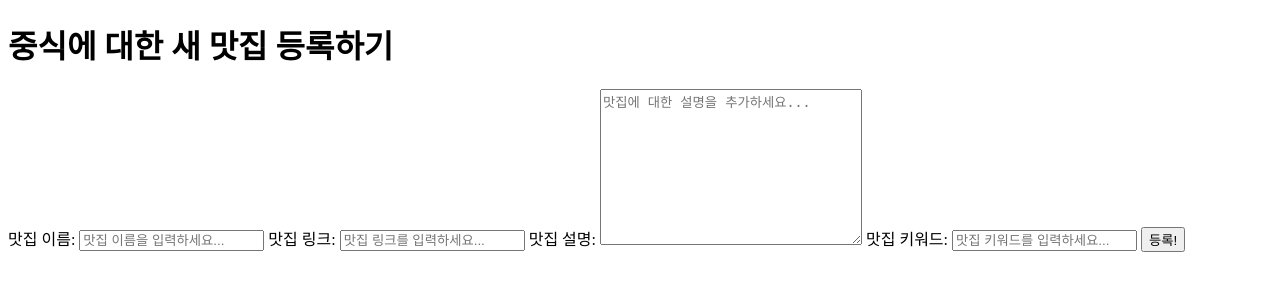
After one commit to sparklaunch/Gourmet, a Django app: page /gourmets/1/restaurants/new_restaurant in a window 1280 px wide. The commit adds this page. Shown: the top 300 px of the page. Run offline with Django 3.2, Linux system fonts and the light colour scheme; data comes from the database, SQL or seed files in the repository; both versions use the stored data as it was after the commit.

Commit message:
Add new_restaurant.html

```diff
--- a/Michelin/templates/new_category.html
+++ b/Michelin/templates/new_category.html
@@ -11,7 +11,7 @@
     <form action="{% url 'michelin:create_category' %}" method="POST">
         {% csrf_token %}
         <label for="name">카테고리 이름:</label>
-        <input type="text" name="name" id="name">
+        <input type="text" name="name" id="name" placeholder="카테고리 이름을 입력하세요...">
         <button type="submit">생성!</button>
     </form>
 </body>
--- /dev/null
+++ b/Michelin/templates/new_restaurant.html
@@ -0,0 +1,24 @@
+<!DOCTYPE html>
+<html lang="ko">
+<head>
+    <meta charset="UTF-8">
+    <meta http-equiv="X-UA-Compatible" content="IE=edge">
+    <meta name="viewport" content="width=device-width, initial-scale=1.0">
+    <title>새 맛집 생성</title>
+</head>
+<body>
+    <h1>{{ category.name }}에 대한 새 맛집 등록하기</h1>
+    <form action="{% url 'michelin:create_restaurant' category.id %}" method="POST">
+        {% csrf_token %}
+        <label for="name">맛집 이름:</label>
+        <input type="text" name="name" id="name" placeholder="맛집 이름을 입력하세요...">
+        <label for="link">맛집 링크:</label>
+        <input type="text" name="link" id="link" placeholder="맛집 링크를 입력하세요...">
+        <label for="description">맛집 설명:</label>
+        <textarea name="description" id="description" cols="30" rows="10" placeholder="맛집에 대한 설명을 추가하세요..."></textarea>
+        <label for="keyword">맛집 키워드:</label>
+        <input type="text" name="keyword" id="keyword" placeholder="맛집 키워드를 입력하세요...">
+        <button type="submit">등록!</button>
+    </form>
+</body>
+</html>
--- a/Michelin/templates/restaurants.html
+++ b/Michelin/templates/restaurants.html
@@ -8,6 +8,7 @@
 </head>
 <body>
     <h1>{{ category.name }}에 대한 맛집 목록</h1>
+    <a href="{% url 'michelin:new_restaurant' category.id %}">맛집 추가하러 가기</a>
     {% if restaurants %}
     <ol>
         {% for restaurant in restaurants %}
--- a/Michelin/urls.py
+++ b/Michelin/urls.py
@@ -6,5 +6,7 @@ urlpatterns = [
     path("", views.index, name = "index"),
     path("new_category/", views.new_category, name = "new_category"),
     path("new_category/create", views.create_category, name = "create_category"),
-    path("<int:category_id>/restaurants", views.show_restaurants, name = "show_restaurants")
+    path("<int:category_id>/restaurants", views.show_restaurants, name = "show_restaurants"),
+    path("<int:category_id>/restaurants/new_restaurant", views.new_restaurant, name = "new_restaurant"),
+    path("<int:category_id>/restaurants/new_restaurant/create", views.create_restaurant, name = "create_restaurant")
 ]
--- a/Michelin/views.py
+++ b/Michelin/views.py
@@ -28,3 +28,19 @@ def show_restaurants(request, category_id):
         "category": selected_category,
         "restaurants": restaurants
     })
+
+def new_restaurant(request, category_id):
+    selected_category = Category.objects.get(id = category_id)
+    return render(request, "./new_restaurant.html", {
+        "category": selected_category
+    })
+
+def create_restaurant(request, category_id):
+    selected_category = Category.objects.get(id = category_id)
+    name = request.POST["name"]
+    link = request.POST["link"]
+    description = request.POST["description"]
+    keyword = request.POST["keyword"]
+    new_restaurant = Restaurant(name = name, link = link, description = description, keyword = keyword, category = selected_category)
+    new_restaurant.save()
+    return HttpResponseRedirect(reverse("michelin:show_restaurants", args = (category_id,)))
```
Also changed, not shown: db.sqlite3.
